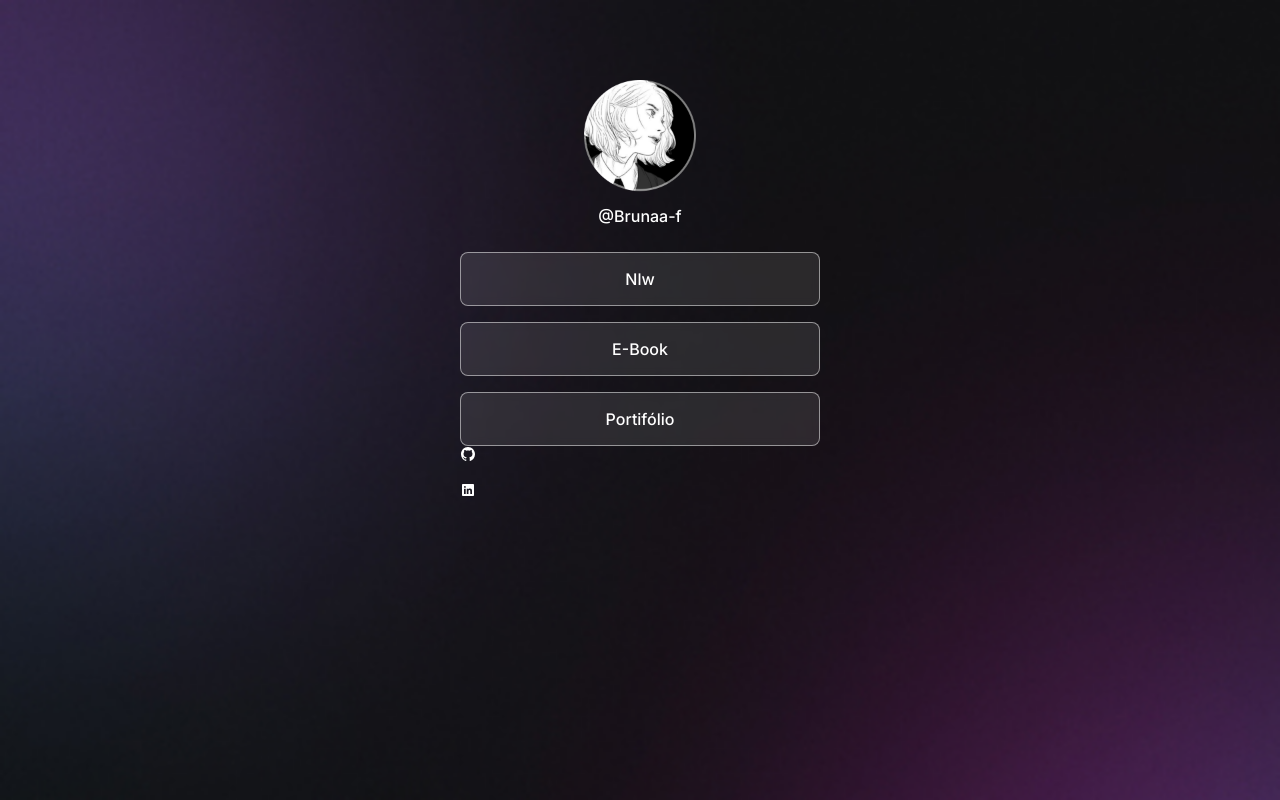
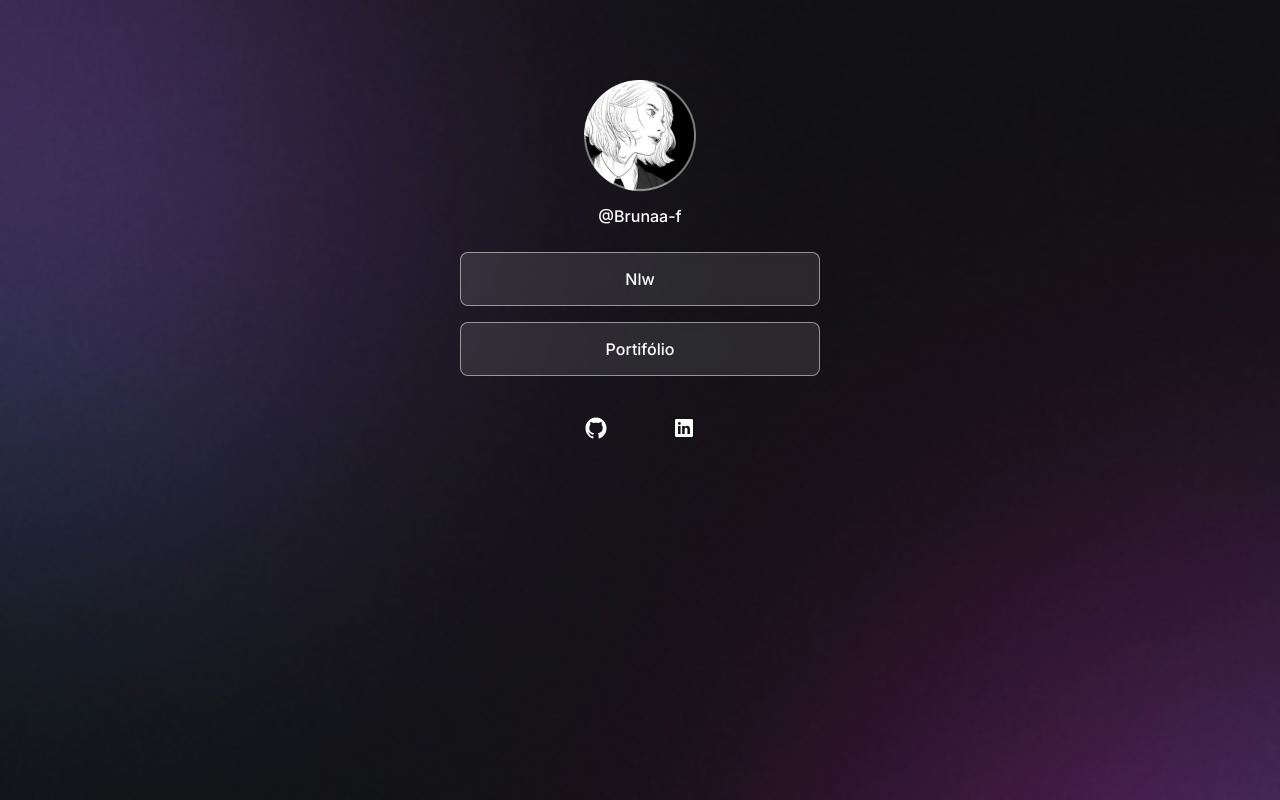
Before and after one commit to brunaa-f/dev-links, a plain HTML site: page index.html in a window 1280 px wide. Drawn offline with nearby package versions, Linux system fonts and the light colour scheme.

Commit message:
ajustando links sociais

```diff
--- a/index.html
+++ b/index.html
@@ -22,17 +22,16 @@
         <a href="#" target="_blank">Nlw</a>
       </li>
       <li>
-        <a href="#" target="_blank">E-Book</a>
-      </li>
-      <li>
         <a href="#" target="_blank">Portifólio</a>
       </li>
     </ul>
     <div id="social-links">
-      <ul>
-        <li><ion-icon name="logo-github"></ion-icon></li>
-        <li><ion-icon name="logo-linkedin"></ion-icon></li>
-      </ul>
+      <a href="https://github.com/brunaa-f" target="_blank">
+        <ion-icon name="logo-github"></ion-icon>
+      </a>
+      <a href="https://www.linkedin.com/in/brunaa-f/" target="_blank">
+        <ion-icon name="logo-linkedin"></ion-icon>
+      </a>
     </div>
   </div>
   <script src="https://unpkg.com/ionicons@4.5.10-0/dist/ionicons.js"></script>
--- a/style.css
+++ b/style.css
@@ -69,3 +69,30 @@ ul li a:hover {
   background: rgba(255, 255, 255, 0.05);
   border: 1.5px solid white;
 }
+
+/* social links*/
+
+#social-links {
+  display: flex;
+  flex-direction: row;
+  justify-content: center;
+  gap: 32px;
+
+  padding: 24px 0;
+
+  font-size: 24px;
+}
+
+#social-links a {
+  display: flex;
+  align-items: center;
+  justify-content: center;
+  padding: 16px;
+
+  transition: background 0.2s;
+  border-radius: 50%;
+}
+
+#social-links a:hover {
+  background-color: rgba(255, 255, 255, 0.2);
+}
```
